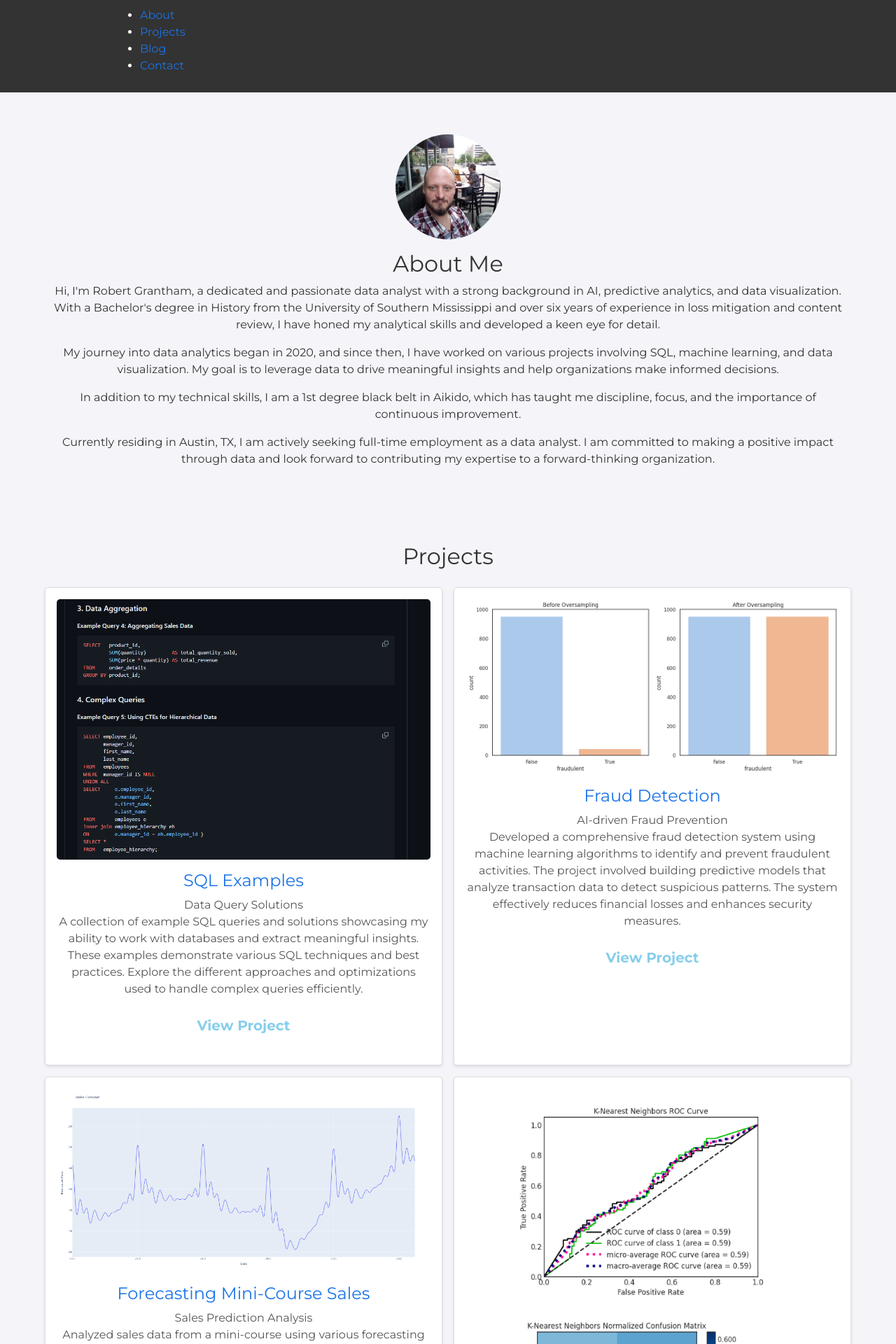
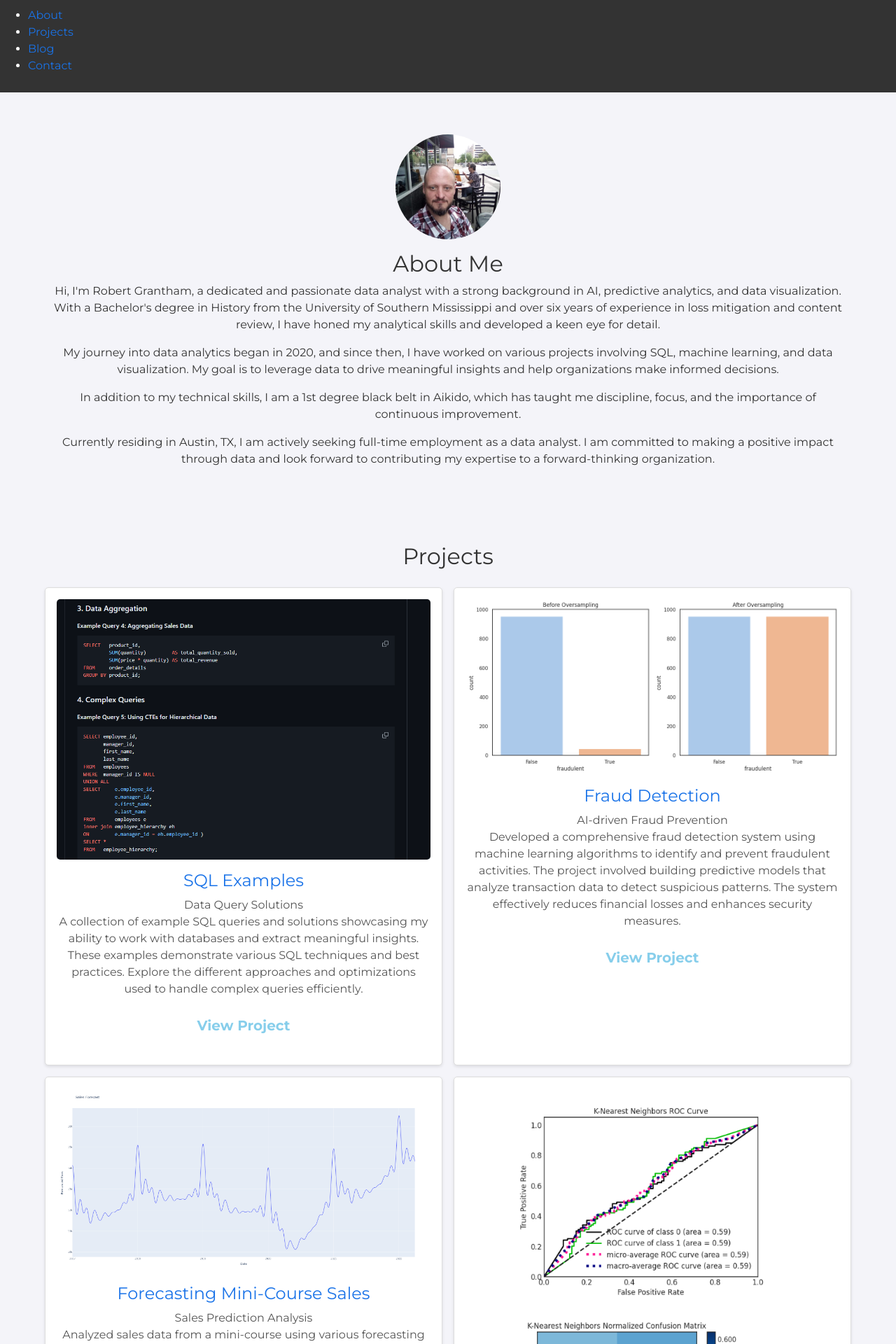
Before and after one commit to rgrantham82/rgrantham82.github.io, a Jekyll site: the page built from index.html, in a window 1280 px wide. Shown: the top 1920 px of the page at 70% size. Built offline with Jekyll 4.4.1, drawn with Linux system fonts in a browser that asks for light colours; nearby versions of some CDN libraries.

Commit message:
Update styles.css

```diff
--- a/assets/css/styles.css
+++ b/assets/css/styles.css
@@ -44,9 +44,6 @@ header nav {
     display: flex;
     justify-content: space-between;
     align-items: center;
-    max-width: 1000px;
-    margin: 0 auto;
-    padding: 0 20px;
 }
 
 .nav-left {
@@ -282,7 +279,7 @@ footer a:hover {
 
 .project-item h3 {
     font-size: 1.5rem;
-    margin: 0 0 0.5rem 0;
+    margin: 0 0 0.5rem;
 }
 
 .project-item p {
@@ -351,16 +348,20 @@ footer a:hover {
     .project-item {
         width: calc(50% - 1rem);
     }
+
+    header nav ul {
+        flex-direction: column;
+        align-items: center;
+    }
+
+    header nav ul li {
+        margin: 0.5rem 0;
+    }
 }
 
 @media (max-width: 480px) {
     .project-item {
         width: 100%;
-    }
-
-    header nav ul li {
-        display: block;
-        margin: 0.5rem 0;
     }
 
     #hero h1 {
```
